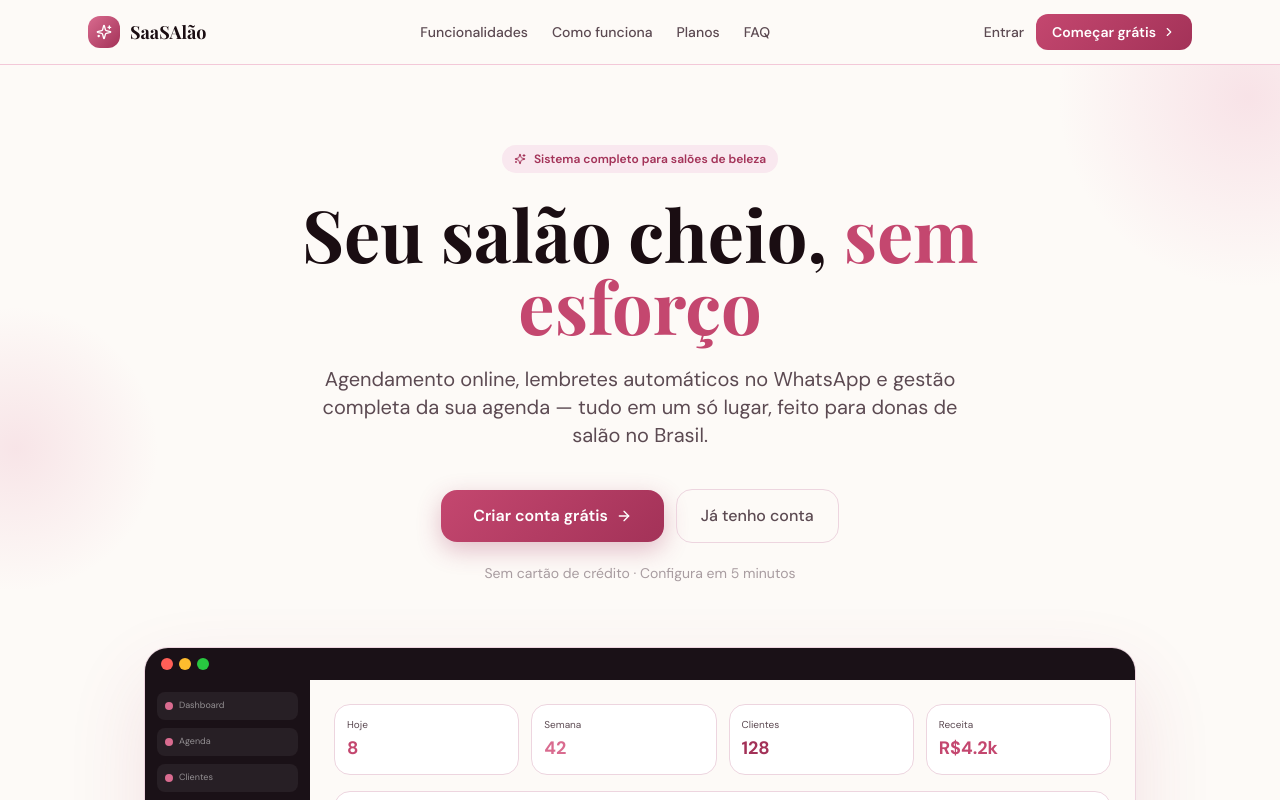
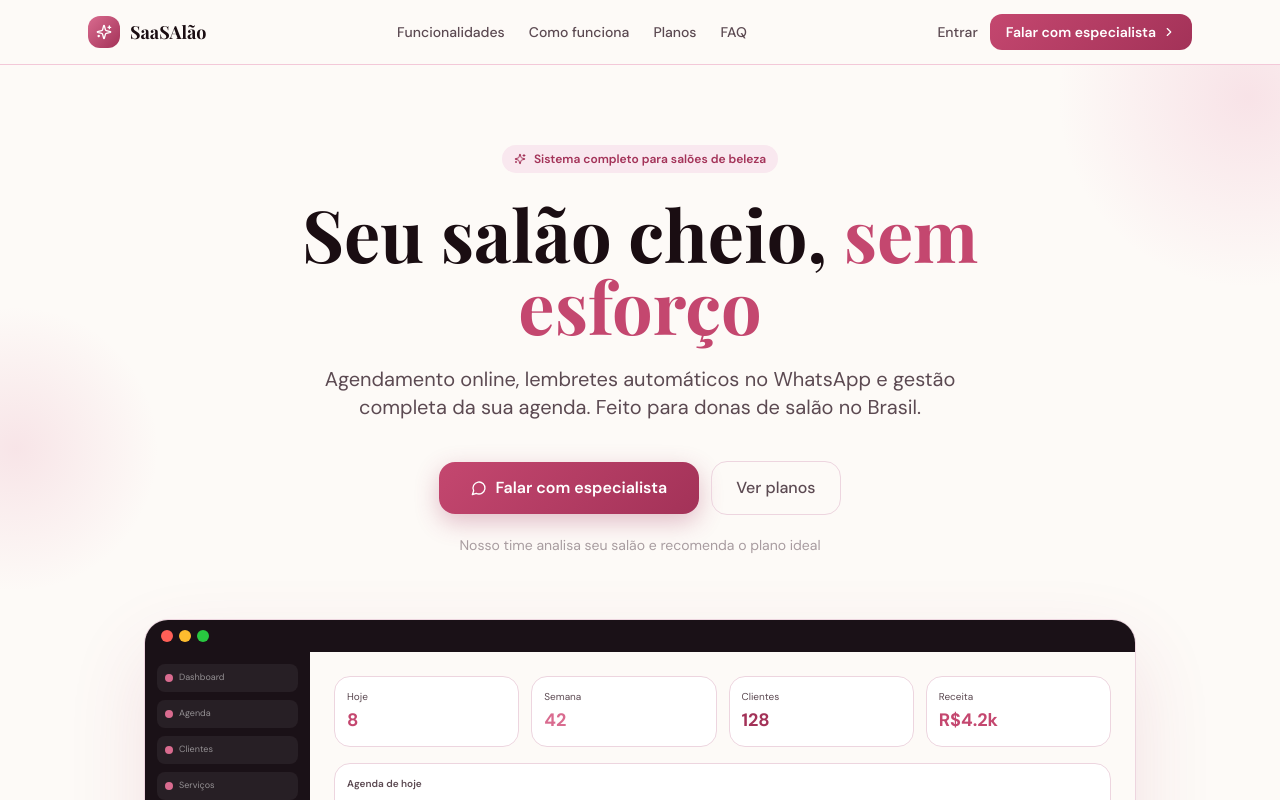
Before and after one commit to bradockturim/saasalao, a Next.js app: page / in a window 1280 px wide. Shown: the top 800 px of the page. Built offline with nearby package versions, Linux system fonts and the light colour scheme; no server answers; a web font is replaced by a local one.

Commit message:
feat: todos os CTAs vão para WhatsApp (22999690405), remove travessão do hero

```diff
--- a/app/page.tsx
+++ b/app/page.tsx
@@ -7,6 +7,10 @@ import {
   BarChart3, Smartphone, Zap, Star, ArrowRight,
   Bell, Shield, Globe,
 } from "lucide-react";
+
+const WA_BASE = "https://wa.me/5522999690405";
+const waLink = (msg: string) => `${WA_BASE}?text=${encodeURIComponent(msg)}`;
+const WA_DEFAULT = waLink("Olá! Tenho interesse no SaaSAlão para o meu salão.");
 
 export default async function HomePage() {
   const session = await getSession();
@@ -34,12 +38,12 @@ export default async function HomePage() {
             <Link href="/login" className="text-sm font-medium hover:text-primary-600 transition-colors hidden sm:block" style={{ color: "#5C4A52" }}>
               Entrar
             </Link>
-            <Link href="/register"
+            <a href={WA_DEFAULT} target="_blank" rel="noreferrer"
               className="inline-flex items-center gap-1.5 text-sm font-semibold text-white px-4 py-2 rounded-xl transition-all hover:opacity-90"
               style={{ background: "linear-gradient(135deg,#C4476F,#A33258)" }}>
-              Começar grátis
+              Falar com especialista
               <ChevronRight className="w-3.5 h-3.5" />
-            </Link>
+            </a>
           </div>
         </div>
       </nav>
@@ -64,23 +68,23 @@ export default async function HomePage() {
           </h1>
 
           <p className="text-lg sm:text-xl mb-10 max-w-2xl mx-auto leading-relaxed" style={{ color: "#5C4A52" }}>
-            Agendamento online, lembretes automáticos no WhatsApp e gestão completa da sua agenda — tudo em um só lugar, feito para donas de salão no Brasil.
+            Agendamento online, lembretes automáticos no WhatsApp e gestão completa da sua agenda. Feito para donas de salão no Brasil.
           </p>
 
           <div className="flex flex-col sm:flex-row gap-3 justify-center items-center">
-            <Link href="/register"
+            <a href={WA_DEFAULT} target="_blank" rel="noreferrer"
               className="inline-flex items-center gap-2 text-base font-semibold text-white px-8 py-3.5 rounded-2xl transition-all hover:opacity-90 shadow-lg"
               style={{ background: "linear-gradient(135deg,#C4476F,#A33258)", boxShadow: "0 8px 24px rgba(163,50,88,0.30)" }}>
-              Criar conta grátis
-              <ArrowRight className="w-4 h-4" />
-            </Link>
-            <Link href="/login" className="text-base font-medium px-6 py-3.5 rounded-2xl border transition-all hover:border-primary-300 hover:bg-primary-50" style={{ borderColor: "#EDD5DF", color: "#5C4A52" }}>
-              Já tenho conta
-            </Link>
+              <MessageCircle className="w-4 h-4" />
+              Falar com especialista
+            </a>
+            <a href="#planos" className="text-base font-medium px-6 py-3.5 rounded-2xl border transition-all hover:border-primary-300 hover:bg-primary-50" style={{ borderColor: "#EDD5DF", color: "#5C4A52" }}>
+              Ver planos
+            </a>
           </div>
 
           <p className="mt-5 text-sm" style={{ color: "#A89CA0" }}>
-            Sem cartão de crédito · Configura em 5 minutos
+            Nosso time analisa seu salão e recomenda o plano ideal
           </p>
         </div>
 
@@ -341,7 +345,7 @@ export default async function HomePage() {
                   "Cadastro de clientes",
                 ],
                 missing: ["Automações de follow-up", "Multi-profissional ilimitado"],
-                cta: "Começar 14 dias grátis",
+                cta: "Tenho interesse no plano Essencial",
               },
               {
                 name: "Pro",
@@ -359,7 +363,7 @@ export default async function HomePage() {
                   "Relatórios completos",
                 ],
                 missing: [],
-                cta: "Começar 14 dias grátis",
+                cta: "Tenho interesse no plano Pro",
               },
               {
                 name: "Premium",
@@ -376,7 +380,7 @@ export default async function HomePage() {
                   "API de integração",
                 ],
                 missing: [],
-                cta: "Falar com vendas",
+                cta: "Tenho interesse no plano Premium",
               },
             ].map((plan) => (
               <div
@@ -418,8 +422,9 @@ export default async function HomePage() {
                   ))}
                 </ul>
 
-                <Link href="/register"
-                  className="w-full text-center text-sm font-semibold py-3 rounded-xl transition-all"
+                <a href={waLink(`Olá! ${plan.cta} do SaaSAlão. Pode me ajudar?`)}
+                  target="_blank" rel="noreferrer"
+                  className="w-full text-center text-sm font-semibold py-3 rounded-xl transition-all inline-flex items-center justify-center gap-2"
                   style={plan.highlight ? {
                     background: "linear-gradient(135deg,#C4476F,#A33258)",
                     color: "#fff",
@@ -427,8 +432,9 @@ export default async function HomePage() {
                     border: "1.5px solid #EDD5DF",
                     color: "#A33258",
                   }}>
-                  {plan.cta}
-                </Link>
+                  <MessageCircle className="w-3.5 h-3.5" />
+                  Falar no WhatsApp
+                </a>
               </div>
             ))}
           </div>
@@ -489,14 +495,14 @@ export default async function HomePage() {
             <p className="text-sm mb-8" style={{ color: "rgba(255,255,255,0.6)" }}>
               Crie sua conta grátis e comece a receber agendamentos online ainda hoje.
             </p>
-            <Link href="/register"
+            <a href={WA_DEFAULT} target="_blank" rel="noreferrer"
               className="inline-flex items-center gap-2 text-base font-semibold text-white px-8 py-4 rounded-2xl transition-all hover:opacity-90"
               style={{ background: "linear-gradient(135deg,#C4476F,#A33258)", boxShadow: "0 8px 24px rgba(196,71,111,0.40)" }}>
-              Criar conta grátis
-              <ArrowRight className="w-4 h-4" />
-            </Link>
+              <MessageCircle className="w-5 h-5" />
+              Falar com especialista no WhatsApp
+            </a>
             <p className="mt-4 text-xs" style={{ color: "rgba(255,255,255,0.4)" }}>
-              Sem cartão de crédito · Cancele quando quiser
+              Nosso time faz o diagnóstico do seu salão e recomenda o plano ideal
             </p>
           </div>
         </div>
@@ -516,7 +522,7 @@ export default async function HomePage() {
           </p>
           <div className="flex gap-4 text-xs" style={{ color: "#A89CA0" }}>
             <Link href="/login" className="hover:text-primary-600">Entrar</Link>
-            <Link href="/register" className="hover:text-primary-600">Cadastrar</Link>
+            <a href={WA_DEFAULT} target="_blank" rel="noreferrer" className="hover:text-primary-600">WhatsApp</a>
           </div>
         </div>
       </footer>
```
